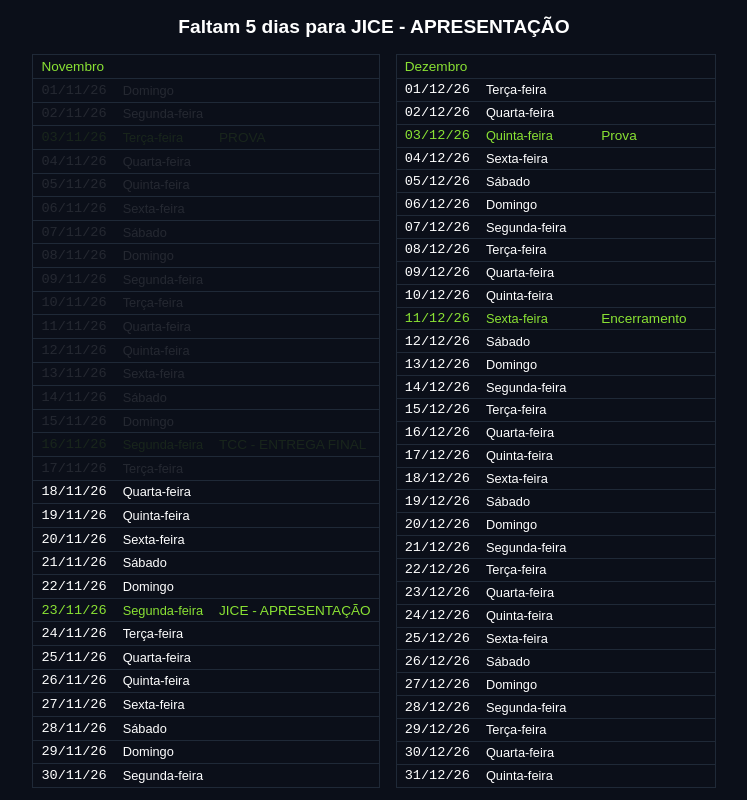
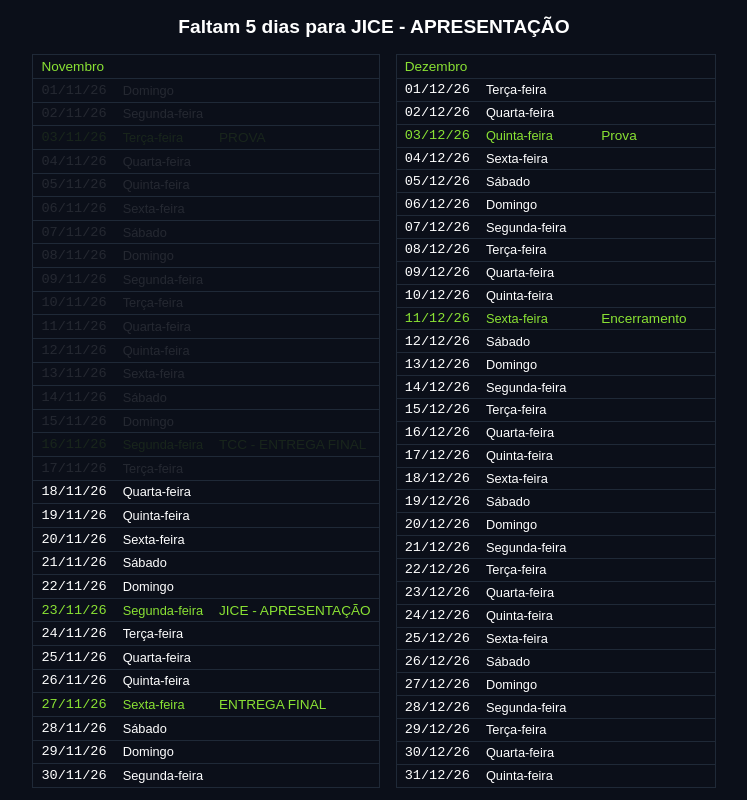
Before and after one commit to fabziano/p, a plain HTML site: page cal/index.html in a window 1280 px wide. Shown: the whole page, without its empty margins (266-1013 px from the left). Drawn offline with Linux system fonts and the light colour scheme.

Commit message:
Add files via upload

```diff
--- a/cal/index.html
+++ b/cal/index.html
@@ -163,7 +163,7 @@
             <tr><td><time datetime="2026-11-24">24/11/26</time></td><td>Terça-feira</td><td></td></tr>
             <tr><td><time datetime="2026-11-25">25/11/26</time></td><td>Quarta-feira</td><td></td></tr>
             <tr><td><time datetime="2026-11-26">26/11/26</time></td><td>Quinta-feira</td><td></td></tr>
-            <tr><td><time datetime="2026-11-27">27/11/26</time></td><td>Sexta-feira</td><td></td></tr>
+            <tr class="compromisso"><td><time datetime="2026-11-27">27/11/26</time></td><td>Sexta-feira</td><td>ENTREGA FINAL</td></tr>
             <tr><td><time datetime="2026-11-28">28/11/26</time></td><td>Sábado</td><td></td></tr>
             <tr><td><time datetime="2026-11-29">29/11/26</time></td><td>Domingo</td><td></td></tr>
             <tr><td><time datetime="2026-11-30">30/11/26</time></td><td>Segunda-feira</td><td></td></tr>
```
